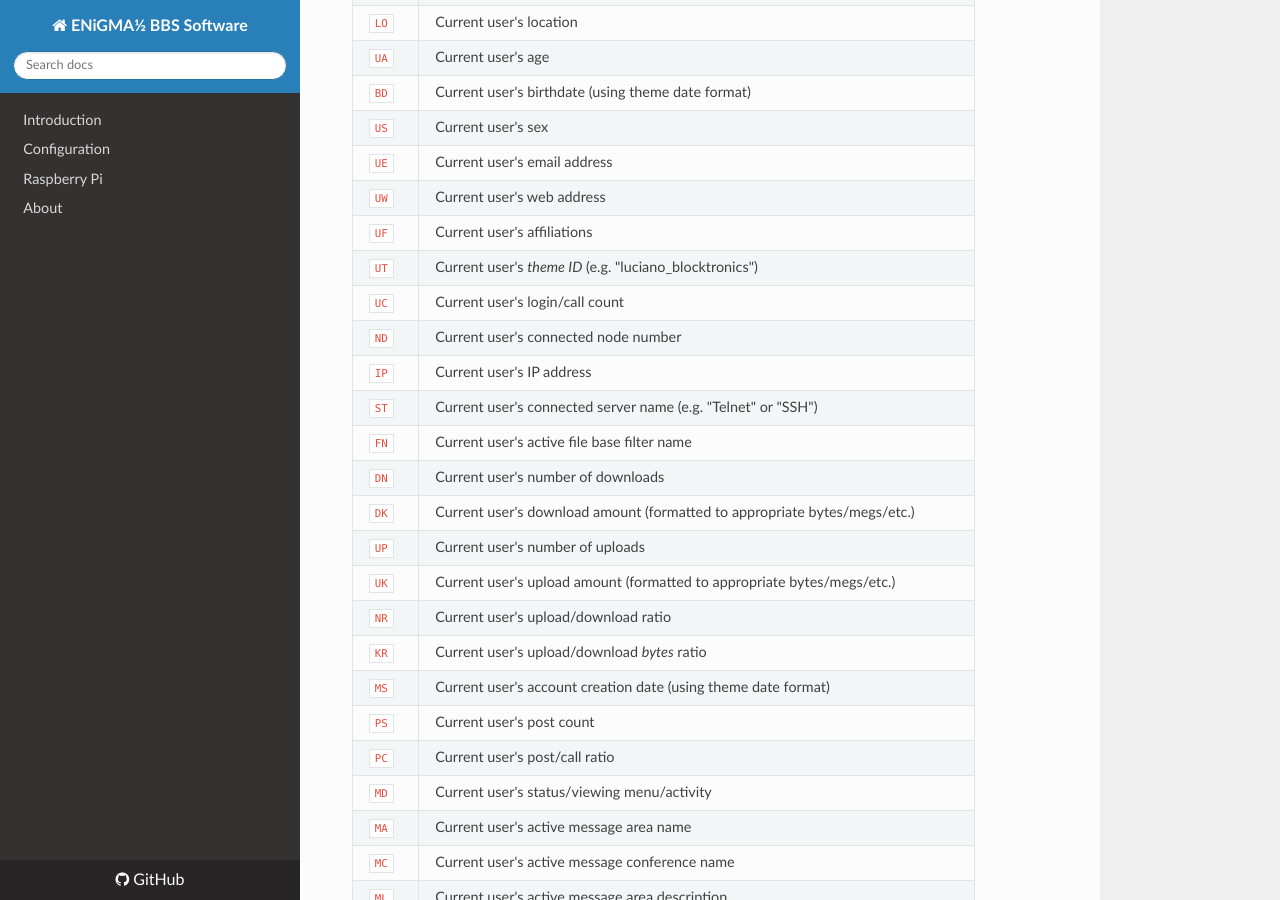
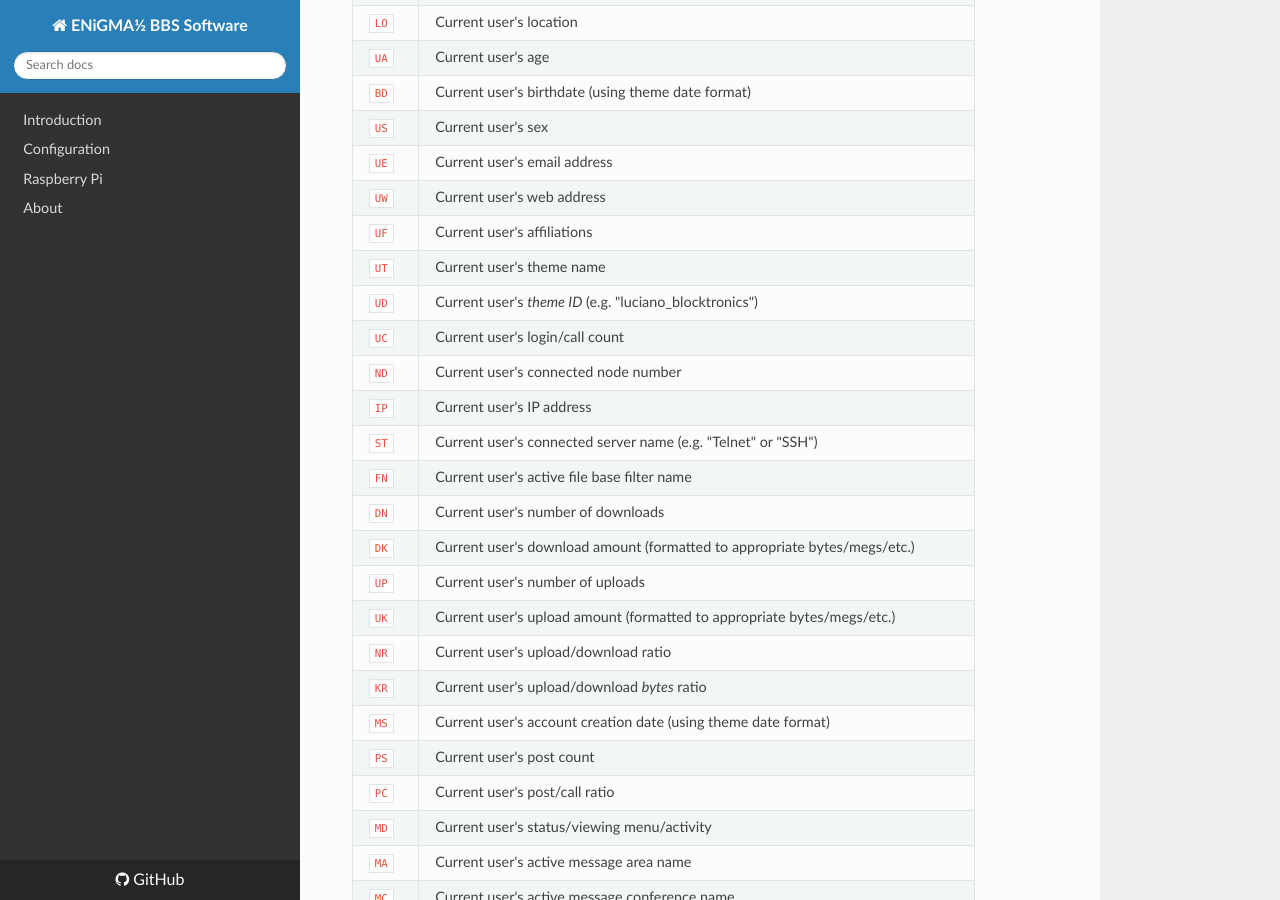
Before and after one commit to NuSkooler/enigma-bbs, an MkDocs documentation site: the page built from docs/art/mci.md, in a window 1280 px wide and 900 px high, scrolled down 904 px. Built offline with MkDocs 1.6.1, drawn with Linux system fonts in a browser that asks for light colours; nearby versions of some CDN libraries; old or Windows-style settings are respelled for this version of MkDocs.

Commit message:
UT MCI now displays theme name, UD displays ID

```diff
--- a/docs/art/mci.md
+++ b/docs/art/mci.md
@@ -35,7 +35,8 @@ for a full listing. Many codes attempt to pay homage to Oblivion/2, iNiQUiTY, et
 | `UE` | Current user's email address |
 | `UW` | Current user's web address |
 | `UF` | Current user's affiliations |
-| `UT` | Current user's *theme ID* (e.g. "luciano_blocktronics") |
+| `UT` | Current user's theme name |
+| `UD` | Current user's *theme ID* (e.g. "luciano_blocktronics") |
 | `UC` | Current user's login/call count |
 | `ND` | Current user's connected node number |
 | `IP` | Current user's IP address |
```
Also changed, not shown: 1 other file.
